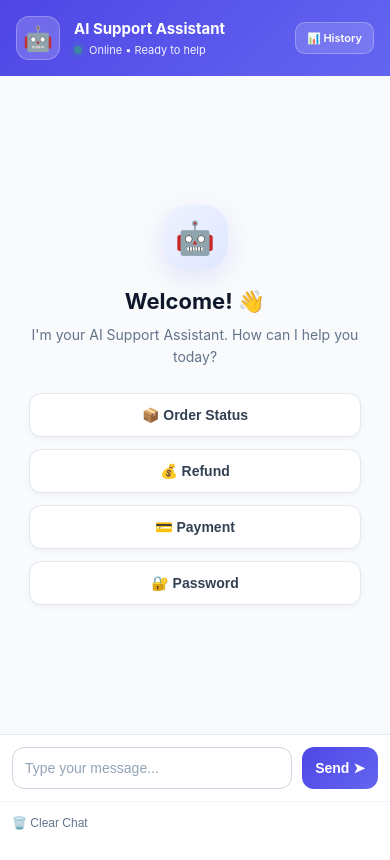
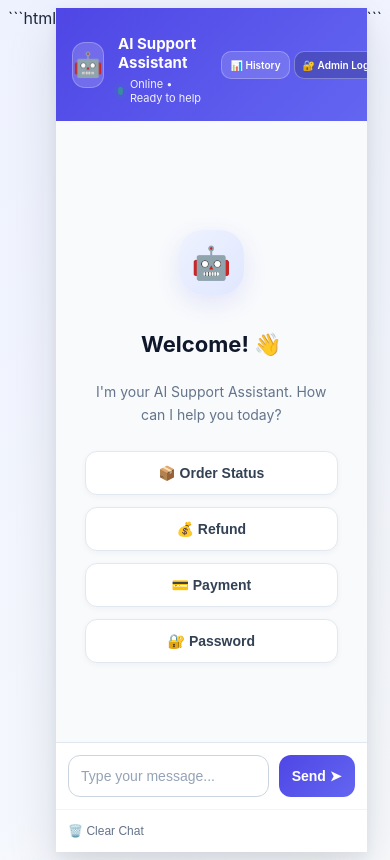
Before and after one commit to abhishekgupta1031/ai-support-chatbot, a Flask app: page / in a window 390 px wide. Before the commit the page ends 830 px from the top, so only its background shows below. Run offline with Flask 3, Linux system fonts and the light colour scheme.

Commit message:
Add admin login button

````diff
--- a/static/style.css
+++ b/static/style.css
@@ -1,3 +1,4 @@
+```css
 /* ================================
    GLOBAL
 ================================ */
@@ -152,6 +153,19 @@ body {
 
 
 /* ================================
+   HEADER BUTTONS
+================================ */
+
+.header-buttons {
+    display: flex;
+
+    align-items: center;
+
+    gap: 10px;
+}
+
+
+/* ================================
    HISTORY BUTTON
 ================================ */
 
@@ -180,6 +194,45 @@ body {
     background: rgba(255, 255, 255, 0.25);
 
     transform: translateY(-1px);
+}
+
+
+/* ================================
+   ADMIN LOGIN BUTTON
+================================ */
+
+.admin-btn {
+    text-decoration: none;
+
+    color: #ffffff;
+
+    background: rgba(15, 23, 42, 0.22);
+
+    border: 1px solid rgba(255, 255, 255, 0.30);
+
+    padding: 10px 16px;
+
+    border-radius: 10px;
+
+    font-size: 14px;
+    font-weight: 600;
+
+    transition: all 0.2s ease;
+
+    white-space: nowrap;
+}
+
+.admin-btn:hover {
+    background: rgba(15, 23, 42, 0.35);
+
+    transform: translateY(-1px);
+
+    box-shadow:
+        0 6px 16px rgba(15, 23, 42, 0.15);
+}
+
+.admin-btn:active {
+    transform: translateY(0);
 }
 
 
@@ -673,10 +726,15 @@ body {
         font-size: 11px;
     }
 
-    .history-btn {
-        padding: 8px 11px;
+    .header-buttons {
+        gap: 6px;
+    }
 
-        font-size: 12px;
+    .history-btn,
+    .admin-btn {
+        padding: 8px 10px;
+
+        font-size: 11px;
     }
 
     .chat-box {
@@ -748,8 +806,15 @@ body {
         font-size: 15px;
     }
 
-    .history-btn {
-        font-size: 11px;
+    .header-buttons {
+        gap: 4px;
+    }
+
+    .history-btn,
+    .admin-btn {
+        padding: 7px 8px;
+
+        font-size: 10px;
     }
 
     .bubble {
@@ -764,3 +829,4 @@ body {
         min-width: 55px;
     }
 }
+```
--- a/templates/index.html
+++ b/templates/index.html
@@ -1,3 +1,4 @@
+```html
 <!DOCTYPE html>
 <html lang="en">
 
@@ -35,9 +36,17 @@
 
             </div>
 
-            <a href="/history" class="history-btn">
-                📊 History
-            </a>
+            <div class="header-buttons">
+
+                <a href="/history" class="history-btn">
+                    📊 History
+                </a>
+
+                <a href="/admin/login" class="admin-btn">
+                    🔐 Admin Login
+                </a>
+
+            </div>
 
         </header>
 
@@ -491,3 +500,4 @@
 </body>
 
 </html>
+```
````
